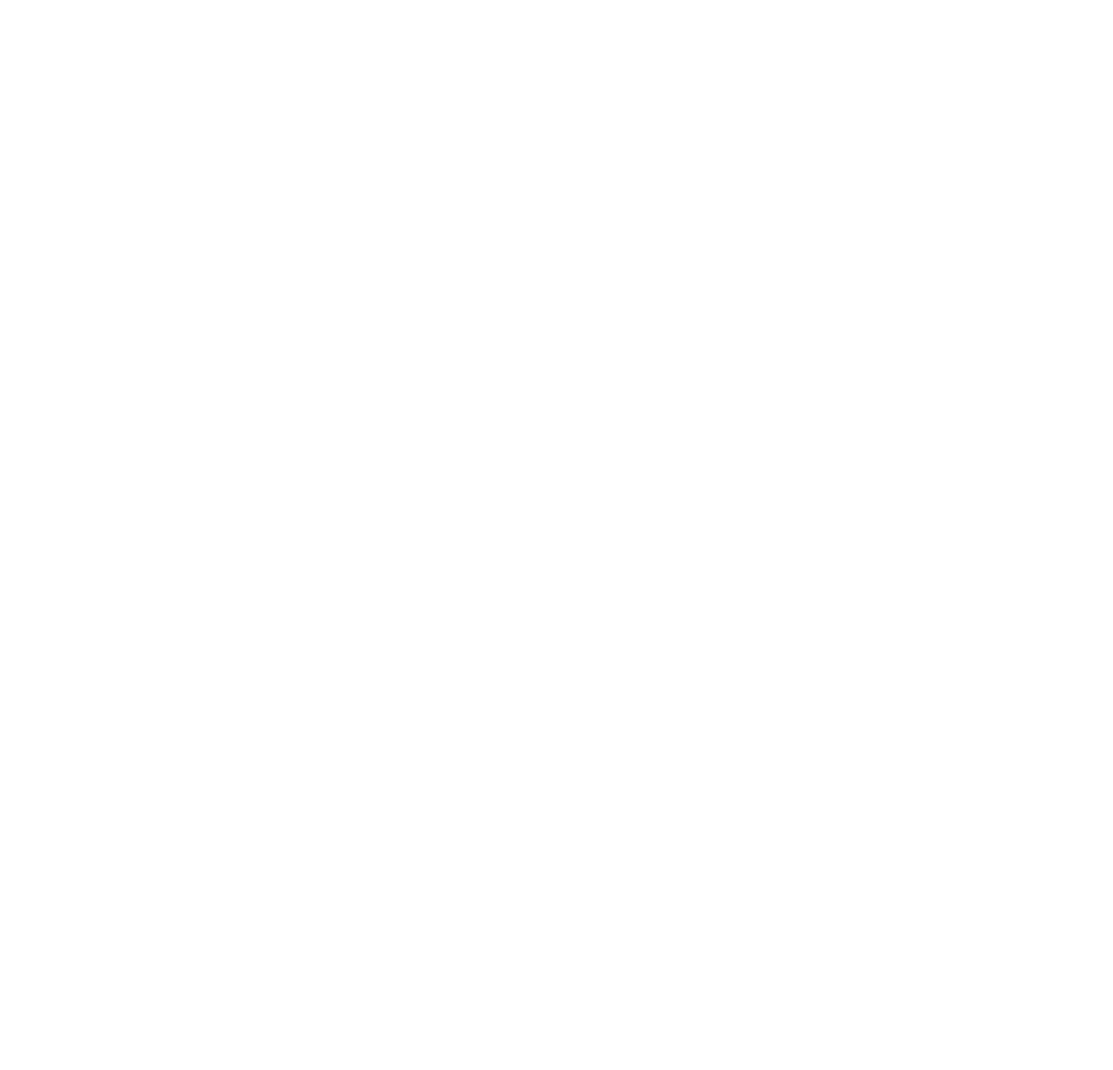
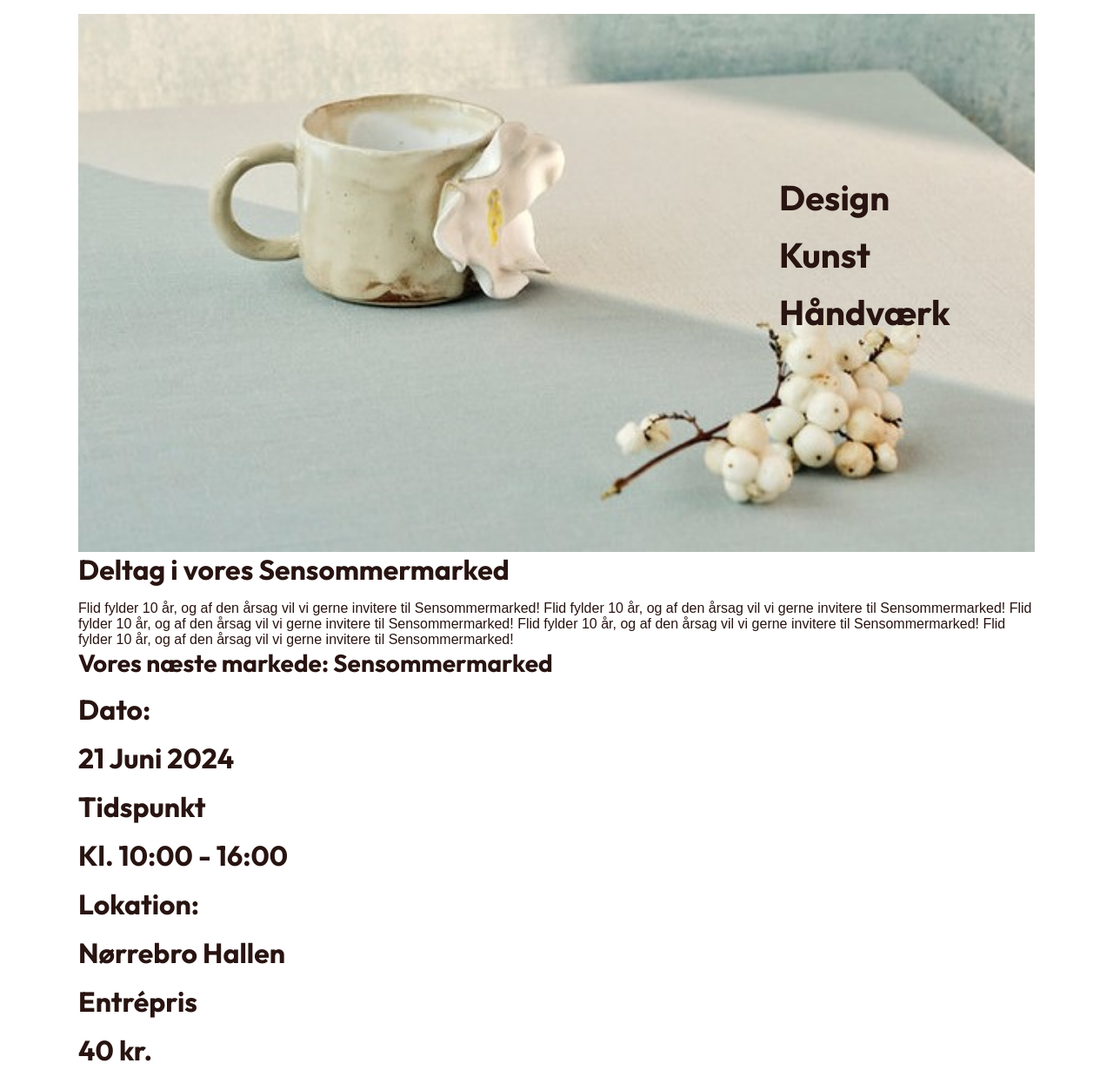
Before and after one commit to Fridakea/flid, an Astro site: page / in a window 1280 px wide. Shown: the top 1231 px of the page at 87% size. Before the commit the page ends 800 px from the top, so only its background shows below. Built offline with nearby package versions, Linux system fonts and the light colour scheme; Astro itself is replaced by a stand-in of ours; a web font is replaced by a local one.

Commit message:
Grundelementer lagt ind på komponenter

```diff
--- a/src/components/ForsideAnimation.astro
+++ b/src/components/ForsideAnimation.astro
@@ -0,0 +1,17 @@
+---
+---
+
+<div class="text">
+<h2>Design</h2>
+<h2>Kunst</h2>
+<h2>Håndværk</h2>
+</div>
+<img src="/img/kopcrop.jpg" alt="kop">
+
+<style>
+.text{
+    position: absolute;
+    left: 70%;
+    bottom: 50%;
+}
+</style>
--- a/src/components/ForsideInfo.astro
+++ b/src/components/ForsideInfo.astro
@@ -1,2 +1,19 @@
 ---
 ---
+
+<h3>Deltag i vores Sensommermarked</h3>
+<p>Flid fylder 10 år, og af den årsag vil vi gerne invitere til Sensommermarked!
+    Flid fylder 10 år, og af den årsag vil vi gerne invitere til Sensommermarked!
+     Flid fylder 10 år, og af den årsag vil vi gerne invitere til Sensommermarked!
+      Flid fylder 10 år, og af den årsag vil vi gerne invitere til Sensommermarked!
+       Flid fylder 10 år, og af den årsag vil vi gerne invitere til Sensommermarked!</p>
+       <h4>Vores næste markede: Sensommermarked</h4>
+       <div id="Tabel">
+        <div><h3>Dato:</h3><h3>21 Juni 2024</h3></div>
+        <div><h3>Tidspunkt</h3><h3>Kl. 10:00 - 16:00</h3></div>
+        <div><h3>Lokation:</h3><h3>Nørrebro Hallen</h3></div>
+        <div><h3>Entrépris</h3><h3>40 kr.</h3></div>
+       </div>
+       <img src="/img/flid-posters/efteraarsmarked21.webp" alt="poster">
+
+       <style></style>
```
Also changed, not shown: public/img/kopcrop.jpg (added).
